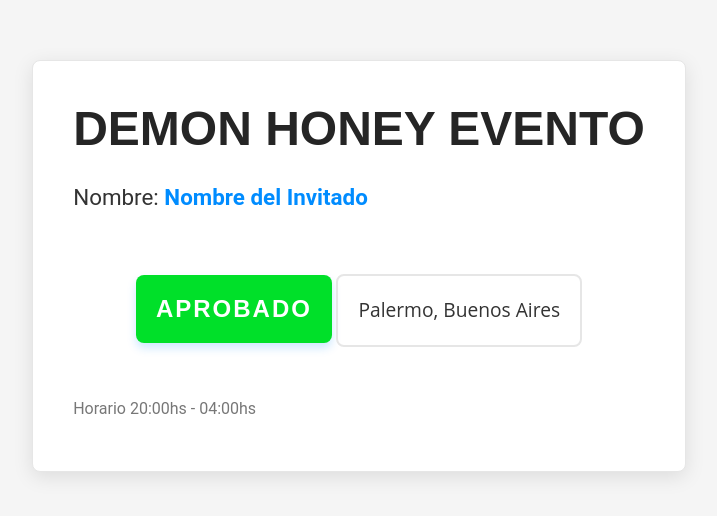
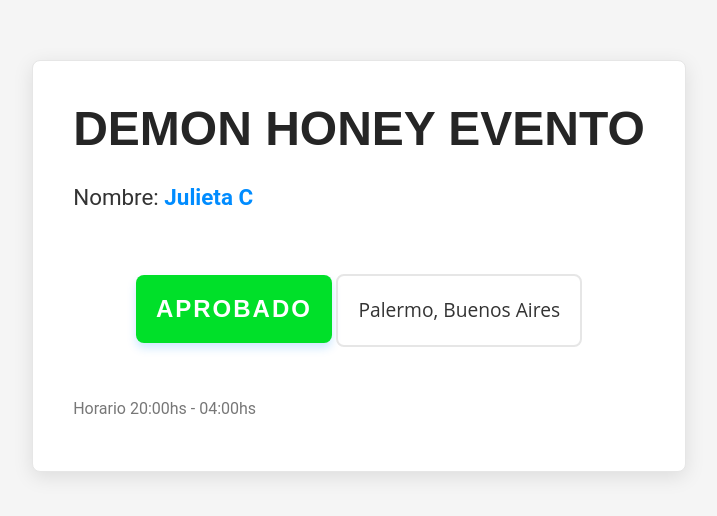
Before and after one commit to kenzoquento/QR-Demon-Honey-JulietaC.github.io, a plain HTML site: page index.html in a window 1280 px wide. Shown: the part 134-650 px from the top of the page, without its empty margins (281-998 px from the left). Drawn offline with Linux system fonts and the light colour scheme.

Commit message:
Update index.html

```diff
--- a/index.html
+++ b/index.html
@@ -101,7 +101,7 @@
 		<h1>Demon Honey Evento</h1>
 		<p>
 			<!-- Reemplaza la URL del archivo de Google Sheets con la URL real de tu archivo -->
-			Nombre: <strong><a href="https://docs.google.com/spreadsheets/d/1RM4vAkt48pV_iFcX-iiXbKVzwCXwkZnnAU88FZRr3N8/edit?usp=sharing">Nombre del Invitado</a></strong>
+			Nombre: <strong><a href="https://docs.google.com/spreadsheets/d/1RM4vAkt48pV_iFcX-iiXbKVzwCXwkZnnAU88FZRr3N8/edit?usp=sharing">Julieta C</a></strong>
 		</p>
 		<div class="aprobado">Aprobado</div>
 		<div class="location">Palermo, Buenos Aires</div>
```
